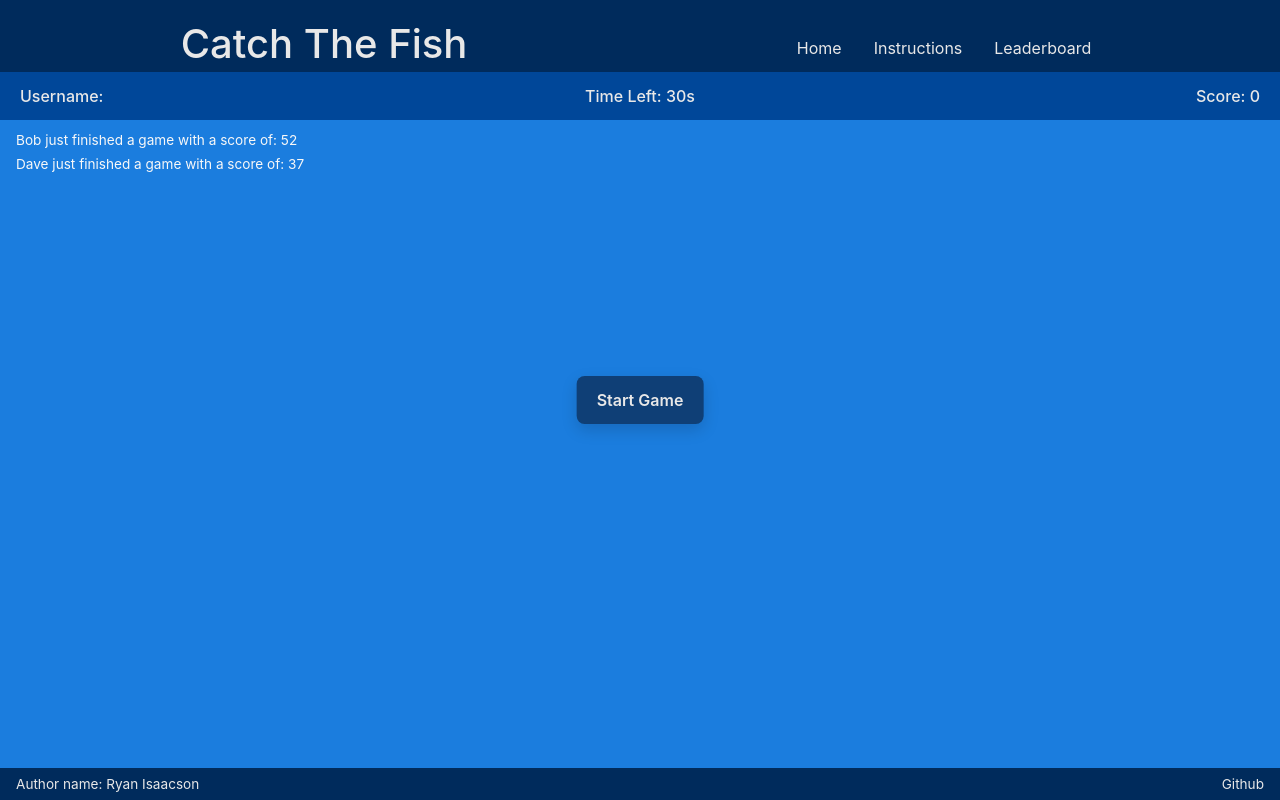
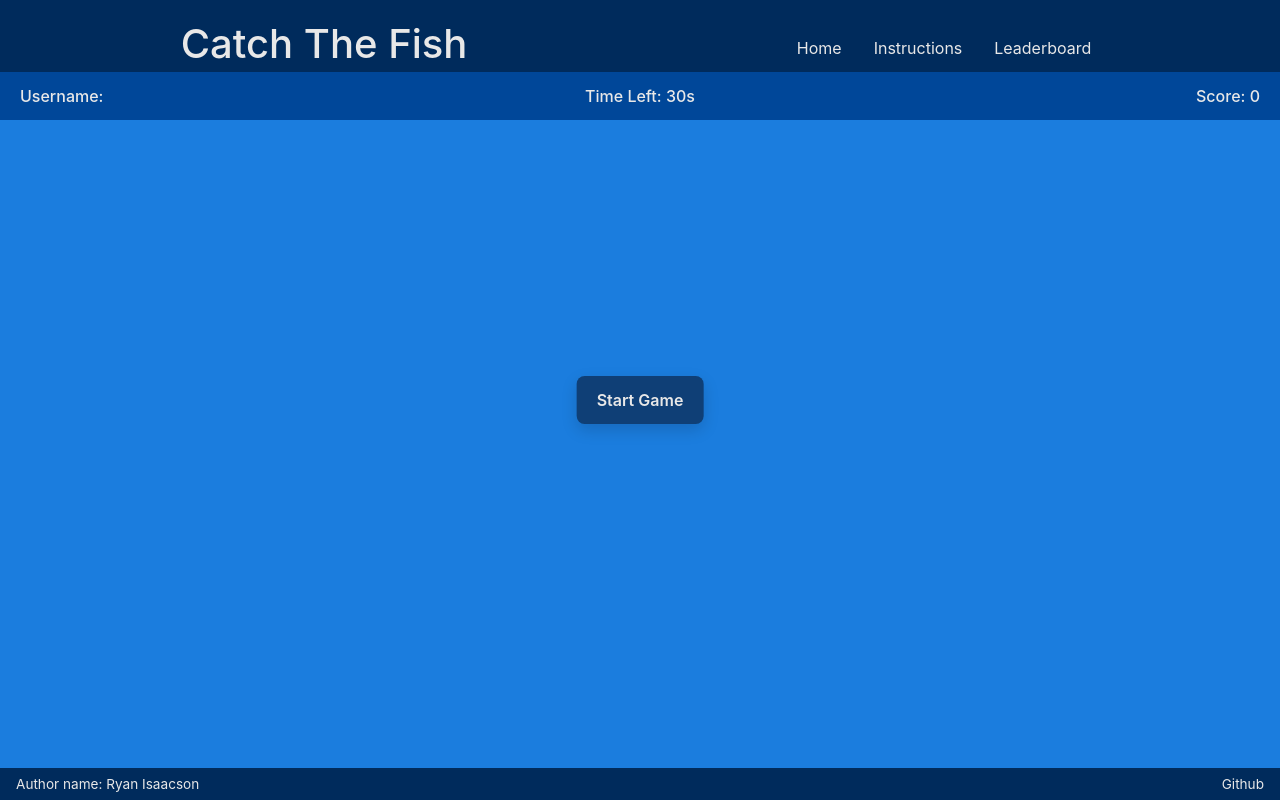
Before and after one commit to ryan-isaacson/CS-260-repo, a React (Vite) app: page /game in a window 1280 px wide. Built offline with nearby package versions, Linux system fonts and the light colour scheme.

Commit message:
Added a working game feed notification system that shows messages when the game starts and when it ends

```diff
--- a/src/game/game.jsx
+++ b/src/game/game.jsx
@@ -20,10 +20,12 @@ export function Game({ userName }) { // get the username to use on the page
     const [timeLeft, setTimeLeft] = useState(30); // initialize the time to 30 seconds
     const [score, setScore] = useState(0); // keep track of player score
     const [fish, setFish] = useState([]); // keep track of fish currently on screen
+    const [feedMessages, setFeedMessages] = useState([]); // keep track of game feed notifications
     const fishIdCounter = useRef(0); // make a fishIdCounter function to keep track of the next unique fish id to use
     const didSaveScore = useRef(false); // make a didSaveScore function to make sure we only save the score once per game over
 
     const gameOver = gameStarted && timeLeft === 0;
+    const playerName = userName || 'Player'; // make a playerName variable to use elsewhere
 
     const makeFishWithNewId = () => { // helper function to create a new fish with a unique id
         const fishId = fishIdCounter.current; // get the current fish id from the counter
@@ -36,6 +38,7 @@ export function Game({ userName }) { // get the username to use on the page
         setScore(0); // reset score when a new game starts
         fishIdCounter.current = 0; // reset the fish id counter for each new game
         didSaveScore.current = false; // reset the score saved flag for each new game
+        setFeedMessages((currentMessages) => [...currentMessages, `${playerName} started a new game`].slice(-8)); // add start game message and keep only the last 8 notifications
         setFish(Array.from({ length: INITIAL_FISH_COUNT }, () => makeFishWithNewId())); // create the initial fish for the game
         setGameStarted(true);
     };
@@ -82,30 +85,6 @@ export function Game({ userName }) { // get the username to use on the page
         return () => clearInterval(spawnId); // clear the spawn timer when the game ends or restarts
     }, [gameStarted, gameOver]); // the spawn timer depends on whether the game has started and whether it's over
 
-    // Save final score to local leaderboard at game-over time.
-    //
-    // Trigger condition:
-    // - gameOver is true
-    // - and we have NOT already saved this round (didSaveScore.current is false)
-    //
-    // Steps:
-    // 1) Build one leaderboard entry from current user, score, and date
-    // 2) Load existing local scores
-    // 3) Append new entry
-    // 4) Sort by score DESC, tie-break by timestamp ASC
-    // 5) Keep top 10 only
-    // 6) Save back to localStorage
-    // 7) Flip guard to true so this round is saved only once
-    //
-    // PSEUDOCODE:
-    // IF not gameOver OR alreadySaved THEN return
-    // entry = {name, score, date, timestamp}
-    // existing = read localStorage list or []
-    // combined = existing + entry
-    // ranked = sort combined by score descending, tie by timestamp ascending
-    // topTen = ranked.slice(0, 10)
-    // write topTen to localStorage
-    // alreadySaved = true
 
     // function to save the score when the game is over
     useEffect(() => {
@@ -115,7 +94,7 @@ export function Game({ userName }) { // get the username to use on the page
 
         // build the leaderboard entry for this score
         const entry = {
-            name: userName || 'Player',
+            name: playerName,
             score,
             date: new Date().toLocaleDateString(),
             timestamp: Date.now(),
@@ -134,8 +113,9 @@ export function Game({ userName }) { // get the username to use on the page
             .slice(0, 10); // keep only the top 10 scores
 
         localStorage.setItem(LEADERBOARD_STORAGE_KEY, JSON.stringify(nextScores)); // save the updated leaderboard back to localStorage
+        setFeedMessages((currentMessages) => [...currentMessages, `${playerName} ended the game with ${score} points`].slice(-8)); // add end-game message and keep only the latest 8
         didSaveScore.current = true; // mark the score as saved for this game once over
-    }, [gameOver, score, userName]); // make leaderboard entry
+    }, [gameOver, playerName, score]); // make leaderboard entry
 
   return (
     <main>
@@ -145,8 +125,9 @@ export function Game({ userName }) { // get the username to use on the page
             <span className="score">Score: {score}</span> {/* show the current score in the info bar */}
         </div>
         <div className="game-feed">
-            <p>Bob just finished a game with a score of: 52</p>
-            <p>Dave just finished a game with a score of: 37</p>
+            {feedMessages.map((message, index) => ( // show the game feed messages in the game feed section
+                <p key={`${index}-${message}`}>{message}</p>
+            ))}
         </div>
         {!gameStarted && <button className="start-button" onClick={handleStartGame}>Start Game</button>} {/* only show the start button if the game hasn't started yet */}
         {gameStarted && !gameOver && <div className="fish-layer"> {/* only show the fish while the game is active */}
```
